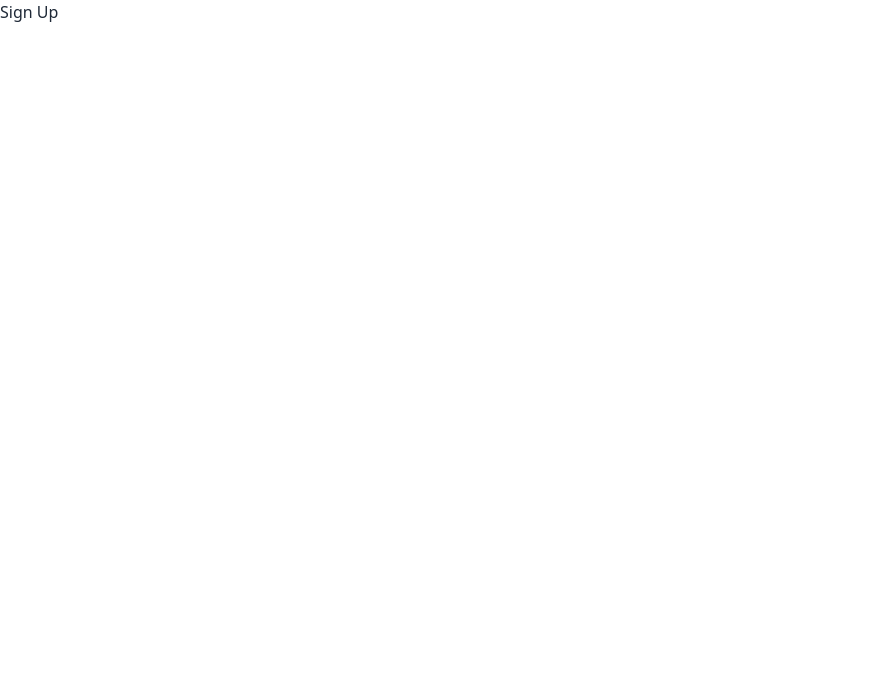
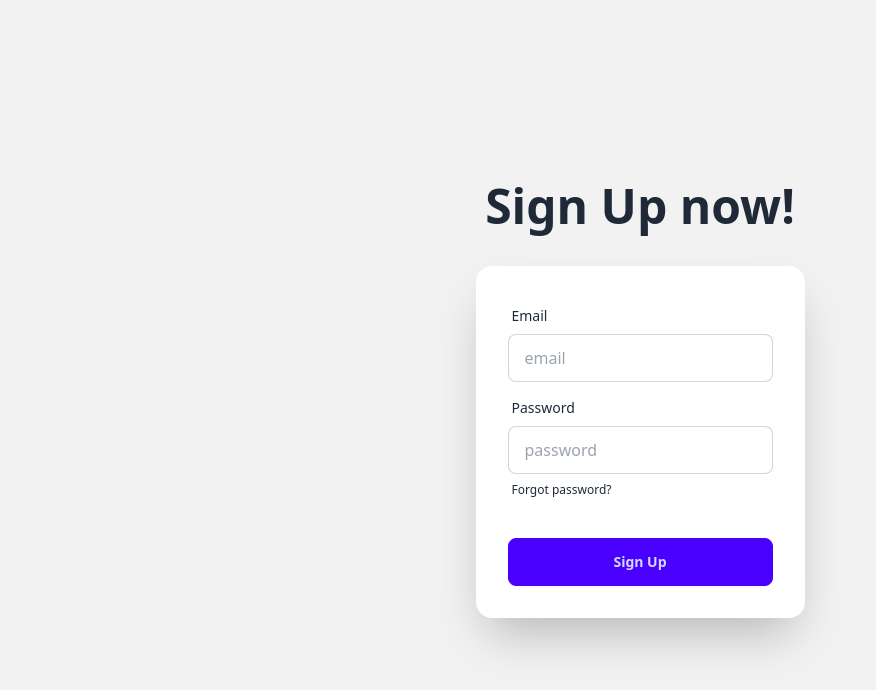
Before and after one commit to shariful-github/coffee-shop, a React (Vite) app in the folder coffee-store-client/: page /signup in a window 1280 px wide. Shown: the top 690 px of the page, without its empty margins (0-876 px from the left). Built offline with nearby package versions, Linux system fonts and the light colour scheme.

Commit message:
signup with firebase implemented

```diff
--- /dev/null
+++ b/coffee-store-client/src/Providers/AuthProvider.jsx
@@ -0,0 +1,29 @@
+import { createContext, useState } from "react";
+import { createUserWithEmailAndPassword, getAuth } from "firebase/auth";
+import app from "../firebase/firebase.config";
+
+export const AuthContext = createContext(null);
+const auth = getAuth(app);
+
+const AuthProvider = ({ children }) => {
+    const [user, setUser] = useState(null);
+    const [loading, setLoading] = useState(true);
+
+    const createUser = (email, password) => {
+        return createUserWithEmailAndPassword(auth, email, password);
+    }
+
+    const userInfo = {
+        user,
+        loading,
+        createUser
+    }
+
+    return (
+        <AuthContext.Provider value={userInfo}>
+            {children}
+        </AuthContext.Provider>
+    );
+};
+
+export default AuthProvider;
--- a/coffee-store-client/src/components/SignUp.jsx
+++ b/coffee-store-client/src/components/SignUp.jsx
@@ -1,9 +1,50 @@
-import React from 'react';
+import { useContext } from 'react';
+import { AuthContext } from '../Providers/AuthProvider';
 
 const SignUp = () => {
+    const { createUser } = useContext(AuthContext);
+
+    const handleSignUp = (event) => {
+        event.preventDefault();
+        const form = event.target;
+        const email = form.email.value;
+        const password = form.password.value;
+
+        createUser(email, password)
+            .then(result => {
+                console.log(result.user);
+            })
+            .catch(error => {
+                console.log(error.message);
+            })
+    }
     return (
-        <div>
-            <h1>Sign Up</h1>
+        <div className="hero min-h-screen bg-base-200">
+            <div className="hero-content flex-col">
+                <h1 className="text-5xl font-bold mb-5">Sign Up now!</h1>
+                <div className="card shrink-0 w-full max-w-sm shadow-2xl bg-base-100">
+                    <form onSubmit={handleSignUp} className="card-body">
+                        <div className="form-control">
+                            <label className="label">
+                                <span className="label-text">Email</span>
+                            </label>
+                            <input name="email" type="email" placeholder="email" className="input input-bordered" required />
+                        </div>
+                        <div className="form-control">
+                            <label className="label">
+                                <span className="label-text">Password</span>
+                            </label>
+                            <input name="password" type="password" placeholder="password" className="input input-bordered" required />
+                            <label className="label">
+                                <a href="#" className="label-text-alt link link-hover">Forgot password?</a>
+                            </label>
+                        </div>
+                        <div className="form-control mt-6">
+                            <button className="btn btn-primary">Sign Up</button>
+                        </div>
+                    </form>
+                </div>
+            </div>
         </div>
     );
 };
```
Also changed, not shown: coffee-store-client/src/main.jsx (+6 -2 lines).
